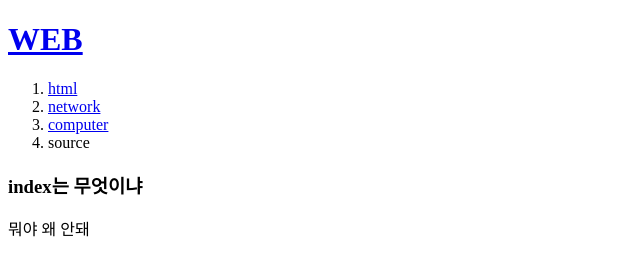
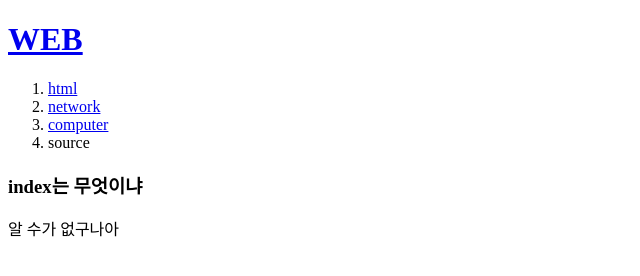
Before and after one commit to urtrabee/my-first-website, a plain HTML site: page index.html in a window 1280 px wide. Shown: the full height of the page, 0-640 px from the left. Drawn offline with Linux system fonts and the light colour scheme.

Commit message:
재수정

```diff
--- a/index.html
+++ b/index.html
@@ -13,6 +13,6 @@
     <li>source</li>
   </ol>
   <h3>index는 무엇이냐</h3>
-  <P>뭐야 왜 안돼</p>
+  <P>알 수가 없구나아</p>
 </body>
 </html>
```
